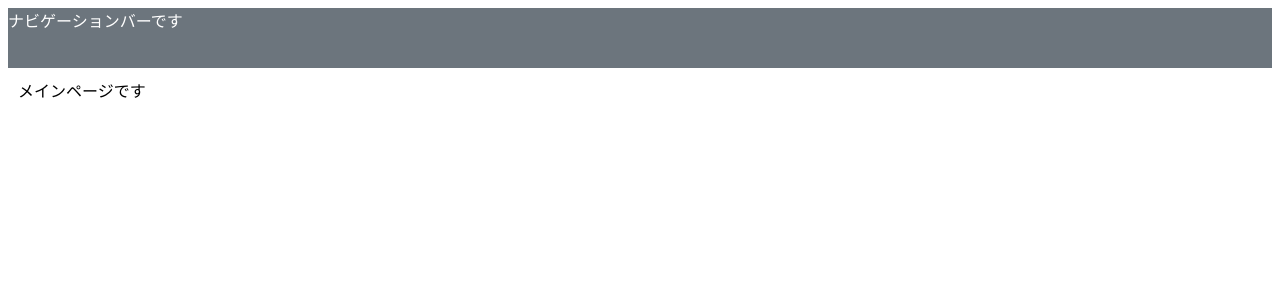
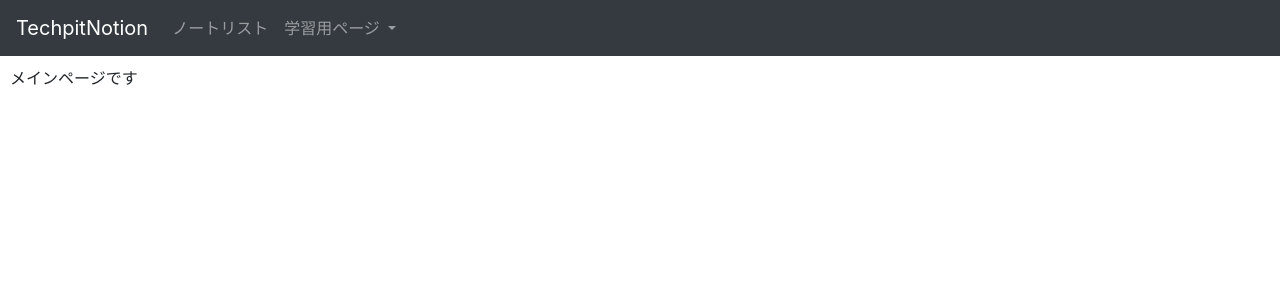
Before and after one commit to KNR1009/vue-notion, a Vue app: page / in a window 1280 px wide. Shown: the top 300 px of the page. Built offline with nearby package versions, Linux system fonts and the light colour scheme.

Commit message:
bootstrapの導入

```diff
--- a/public/index.html
+++ b/public/index.html
@@ -1,17 +1,37 @@
 <!DOCTYPE html>
 <html lang="">
   <head>
-    <meta charset="utf-8">
-    <meta http-equiv="X-UA-Compatible" content="IE=edge">
-    <meta name="viewport" content="width=device-width,initial-scale=1.0">
-    <link rel="icon" href="<%= BASE_URL %>favicon.ico">
+    <meta charset="utf-8" />
+    <meta http-equiv="X-UA-Compatible" content="IE=edge" />
+    <meta name="viewport" content="width=device-width,initial-scale=1.0" />
+    <link
+      rel="stylesheet"
+      href="https://cdn.jsdelivr.net/npm/bootstrap@4.6.1/dist/css/bootstrap.min.css"
+      integrity="sha384-zCbKRCUGaJDkqS1kPbPd7TveP5iyJE0EjAuZQTgFLD2ylzuqKfdKlfG/eSrtxUkn"
+      crossorigin="anonymous"
+    />
+    <link rel="icon" href="<%= BASE_URL %>favicon.ico" />
     <title><%= htmlWebpackPlugin.options.title %></title>
   </head>
   <body>
     <noscript>
-      <strong>We're sorry but <%= htmlWebpackPlugin.options.title %> doesn't work properly without JavaScript enabled. Please enable it to continue.</strong>
+      <strong
+        >We're sorry but <%= htmlWebpackPlugin.options.title %> doesn't work
+        properly without JavaScript enabled. Please enable it to
+        continue.</strong
+      >
     </noscript>
     <div id="app"></div>
     <!-- built files will be auto injected -->
+    <script
+      src="https://cdn.jsdelivr.net/npm/jquery@3.5.1/dist/jquery.slim.min.js"
+      integrity="sha384-DfXdz2htPH0lsSSs5nCTpuj/zy4C+OGpamoFVy38MVBnE+IbbVYUew+OrCXaRkfj"
+      crossorigin="anonymous"
+    ></script>
+    <script
+      src="https://cdn.jsdelivr.net/npm/bootstrap@4.6.1/dist/js/bootstrap.bundle.min.js"
+      integrity="sha384-fQybjgWLrvvRgtW6bFlB7jaZrFsaBXjsOMm/tB9LTS58ONXgqbR9W8oWht/amnpF"
+      crossorigin="anonymous"
+    ></script>
   </body>
 </html>
--- a/src/components/NavigationBar.vue
+++ b/src/components/NavigationBar.vue
@@ -1,7 +1,45 @@
 <template>
-  <div class="navigation-bar">ナビゲーションバーです</div>
+  <!-- ナビゲーションバーをダークテーマで作成 -->
+  <nav class="navbar navbar-expand-lg navbar-dark bg-dark">
+    <!-- タイトル -->
+    <a class="navbar-brand" href="#">TechpitNotion</a>
+
+    <!-- 画面サイズに応じて折りたたむ設定  -->
+    <button
+      class="navbar-toggler"
+      type="button"
+      data-toggle="collapse"
+      data-target="#navbarText"
+      aria-controls="navbarText"
+      aria-expanded="false"
+      aria-label="Toggle navigation"
+    >
+      <span class="navbar-toggler-icon"></span>
+    </button>
+
+    <!-- メニュー全体 -->
+    <div class="collapse navbar-collapse" id="navbarText">
+      <ul class="navbar-nav">
+        <!-- ノートリストページへのリンク -->
+        <li class="nav-item">
+          <a class="nav-link" href="#">ノートリスト</a>
+        </li>
+
+        <!-- 学習ページへのリンク -->
+        <li class="nav-item dropdown">
+          <a class="nav-link dropdown-toggle" data-toggle="dropdown">
+            学習用ページ
+          </a>
+          <ul class="dropdown-menu">
+            <li><a class="dropdown-item" href="#">学習1</a></li>
+            <li><a class="dropdown-item" href="#">学習2</a></li>
+            <li><a class="dropdown-item" href="#">学習3</a></li>
+          </ul>
+        </li>
+      </ul>
+    </div>
+  </nav>
 </template>
-
 <script>
 export default {};
 </script>
@@ -9,7 +47,5 @@
 <style scoped>
 .navigation-bar {
   height: 60px;
-  color: white;
-  background-color: #6c757d;
 }
 </style>
```
